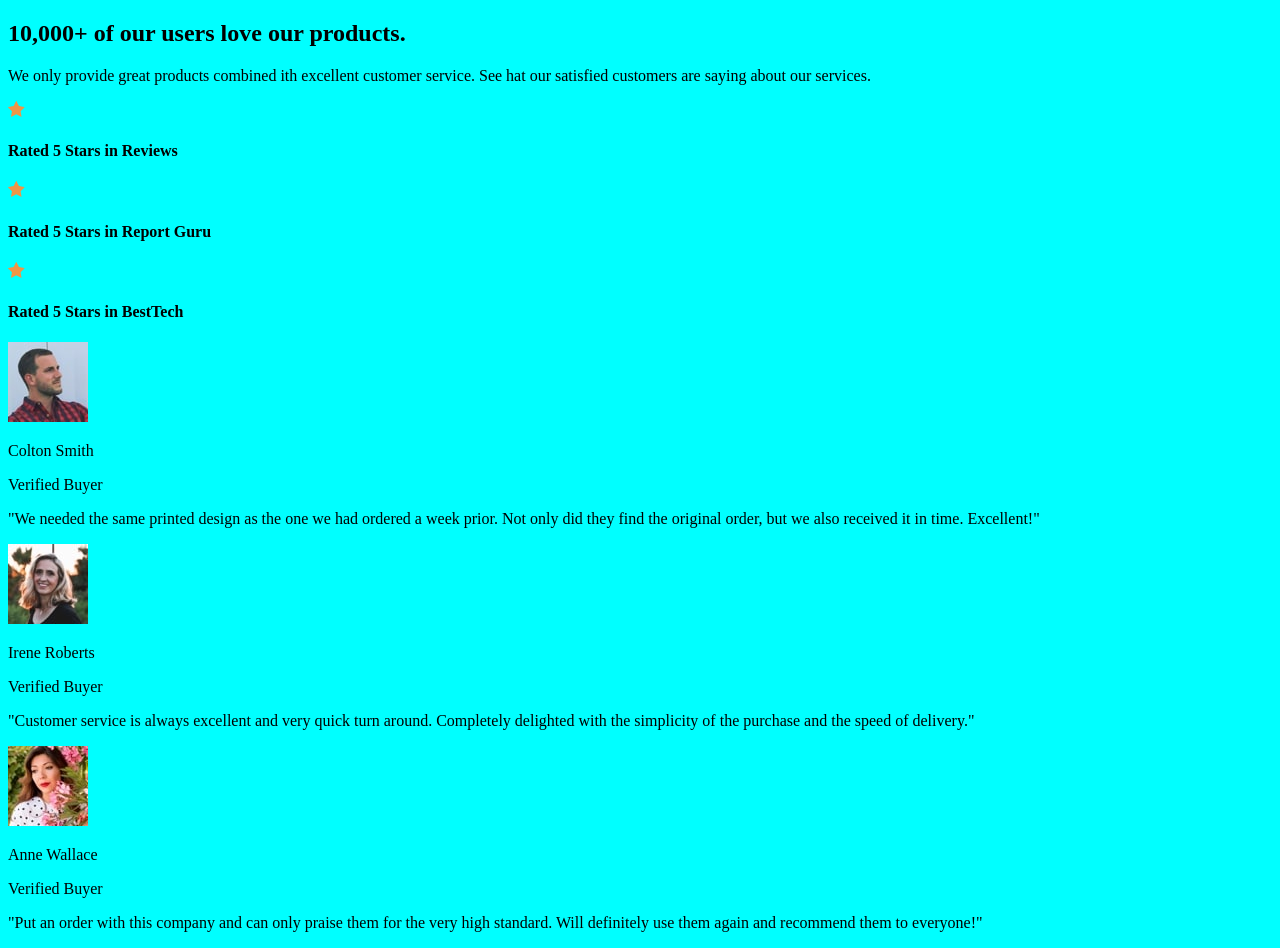
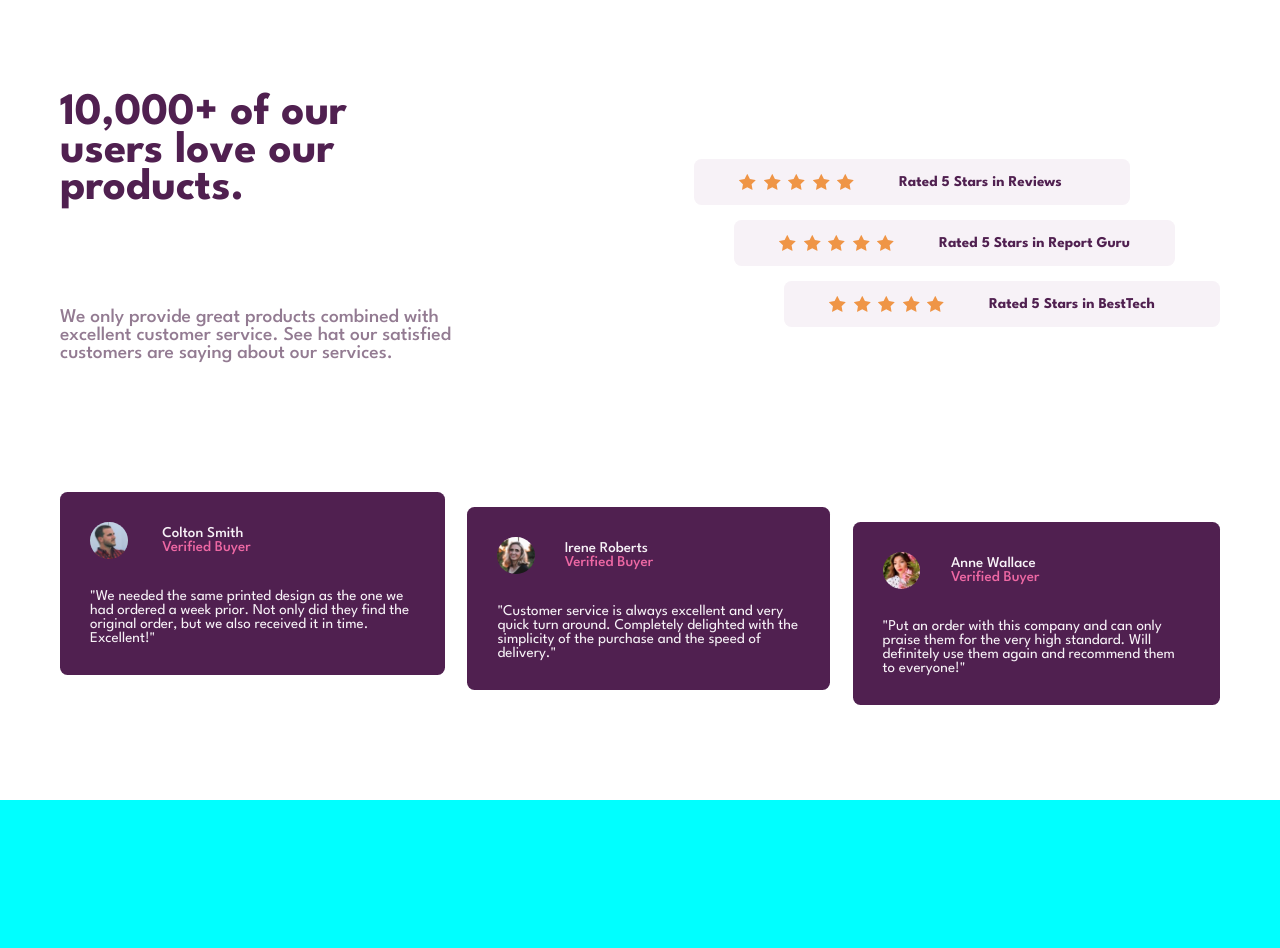
Before and after one commit to stibojeda/social-proof-section, a plain HTML site: page index.html in a window 1280 px wide. After the commit the page ends 800 px from the top, so only its background shows below. Drawn offline with Linux system fonts and the light colour scheme.

Commit message:
I finished the project. The work was created to be responsive and similar to the original design. Commit 2.

```diff
--- a/index.html
+++ b/index.html
@@ -7,28 +7,55 @@
   <title>Social proof</title>
   <link rel="icon" type="images/png" href="images/favicon-32x32.png">
   <link rel="stylesheet" type="text/css" href="styles.css">
+  <link rel="preconnect" href="https://fonts.googleapis.com">
+  <link rel="preconnect" href="https://fonts.gstatic.com" crossorigin>
+  <link href="https://fonts.googleapis.com/css2?family=League+Spartan:wght@400;500;700&display=swap" rel="stylesheet">
 </head>
 <body>
   <main>
     <section class="socialbox">
       <h2 class=socialbox__title>10,000+ of our users love our products.</h2>
       <p class="socialbox__paragraph">
-        We only provide great products combined ith excellent customer service. See hat our satisfied customers are saying about our services.
+        We only provide great products combined with excellent customer service. See hat our satisfied customers are saying about our services.
       </p>
+
+      <!-- First container: container of the rated by stars. -->
+      <div class="socialbox_container_rates">
+        <div class="socialbox_rated_1 socialbox__rated">
           <div class="socialbox__stars">
             <img src="images/icon-star.svg" alt="Star icon.">
+            <img src="images/icon-star.svg" alt="Star icon.">
+            <img src="images/icon-star.svg" alt="Star icon.">
+            <img src="images/icon-star.svg" alt="Star icon.">
+            <img src="images/icon-star.svg" alt="Star icon.">
+          </div>
           <h4>Rated 5 Stars in Reviews</h4>
         </div>
+        <div class="socialbox_rated_2  socialbox__rated">
           <div class="socialbox__stars">
             <img src="images/icon-star.svg" alt="Star icon.">
+            <img src="images/icon-star.svg" alt="Star icon.">
+            <img src="images/icon-star.svg" alt="Star icon.">
+            <img src="images/icon-star.svg" alt="Star icon.">
+            <img src="images/icon-star.svg" alt="Star icon.">
+          </div>
           <h4>Rated 5 Stars in Report Guru</h4>
         </div>
+        <div class="socialbox_rated_3  socialbox__rated">
           <div class="socialbox__stars">
             <img src="images/icon-star.svg" alt="Star icon.">
+            <img src="images/icon-star.svg" alt="Star icon.">
+            <img src="images/icon-star.svg" alt="Star icon.">
+            <img src="images/icon-star.svg" alt="Star icon.">
+            <img src="images/icon-star.svg" alt="Star icon.">
+          </div>
           <h4>Rated 5 Stars in BestTech</h4>
         </div>
+      </div>
 
-      <div class="socialbox__reviews">
+      <!-- Second container: container of the customer's reviews. -->
+      <div class="socialbox_container_reviews">
+        <div class="socialbox_review_1 socialbox__reviews">
           <img src="images/image-colton.jpg" alt="Customer photography.">
           <p class="socialbox__person">
             Colton Smith
@@ -36,11 +63,11 @@
           <p class="socialbox__verified">
             Verified Buyer
           </p>
-        <p>
+          <p class="socialbox__comment">
             "We needed the same printed design as the one we had ordered a week prior. Not only did they find the original order, but we also received it in time. Excellent!"
           </p>
         </div>
-      <div class="socialbox__reviews">
+        <div class="socialbox_review_2 socialbox__reviews">
           <img src="images/image-irene.jpg" alt="Customer photography.">
           <p class="socialbox__person">
             Irene Roberts
@@ -48,11 +75,11 @@
           <p class="socialbox__verified">
             Verified Buyer
           </p>
-        <p>
+          <p class="socialbox__comment">
             "Customer service is always excellent and very quick turn around. Completely delighted with the simplicity of the purchase and the speed of delivery."
           </p>
         </div>
-      <div class="socialbox__reviews">
+        <div class="socialbox_review_3 socialbox__reviews">
           <img src="images/image-anne.jpg" alt="Customer photography.">
           <p class="socialbox__person">
             Anne Wallace
@@ -60,9 +87,10 @@
           <p class="socialbox__verified">
             Verified Buyer
           </p>
-        <p>
+          <p class="socialbox__comment">
             "Put an order with this company and can only praise them for the very high standard. Will definitely use them again and recommend them to everyone!"
           </p>
+        </div>
       </div>
     </section>
   </main>
--- a/styles.css
+++ b/styles.css
@@ -1,3 +1,205 @@
+* {
+  margin: 0;
+  padding: 0;
+  box-sizing: border-box;
+  font-family: 'League Spartan', sans-serif;
+  font-size: 15px;
+}
+
 body {
   background-color: aqua;
 }
+
+main {
+  height: 100vh;
+}
+
+.socialbox {
+  display: flex;
+  flex-direction: column;
+  row-gap: 1rem;
+  align-items: center;
+  padding: 5rem 2rem;
+  background-color: hsl(0, 0%, 100%);
+}
+
+.socialbox__title {
+  margin-bottom: 1rem;
+  font-size: 3rem;
+  font-weight: 700;
+  line-height: 2.5rem;
+  text-align: center;
+  color: hsl(300, 43%, 22%);
+}
+
+.socialbox__paragraph {
+  font-size: 1.3rem;
+  font-weight: 500;
+  text-align: center;
+  color: hsl(303, 10%, 53%);
+}
+
+/* RATED BY STARS SECTION */
+
+.socialbox_container_rates {
+  display: flex;
+  flex-direction: column;
+  row-gap: 1rem;
+  margin: 1rem 0;
+  width: 100%;
+}
+
+.socialbox__rated {
+  padding: 1rem 3rem;
+  text-align: center;
+  border-radius: 0.5rem;
+  background-color: hsl(300, 24%, 96%);
+}
+
+.socialbox__stars {
+  margin-bottom: 1rem;
+  display: flex;
+  flex-direction: row;
+  column-gap: 0.5rem;
+  justify-content: center;
+}
+
+.socialbox__rated h4 {
+  font-size: 1rem;
+  font-weight: 700;
+  color:hsl(300, 43%, 22%);
+}
+
+/* ---------------------------- */
+
+/* CUSTOMERS REVIEWS SECTION */
+
+.socialbox_container_reviews {
+  display: flex;
+  flex-direction: column;
+  row-gap: 1rem;
+  margin: 1rem 0;
+}
+
+.socialbox__reviews {
+  display: grid;
+  grid-template-columns: 1fr 3.5fr;
+  grid-template-rows: auto auto auto;
+  padding: 2rem;
+  text-align: left;
+  border-radius: 0.5rem;
+  color: hsl(300, 24%, 96%);
+  background-color:hsl(300, 43%, 22%);
+}
+
+.socialbox__reviews img {
+  grid-area: 1 / 1 / 3 / 2;
+  width: 2.5rem;
+  border-radius: 50%;
+}
+
+.socialbox__person {
+  grid-area: 1 / 2 / 2 / 3;
+  margin: auto auto 0 0;
+  font-weight: 500;
+  color: hsl(300, 24%, 96%);
+}
+
+.socialbox__verified {
+  grid-area: 2 / 2 / 3 / 2;
+  margin: 0 auto auto 0;
+  font-weight: 500;
+  color: hsl(333, 80%, 67%);
+}
+
+.socialbox__comment{
+  grid-area: 3 / 1 / 4 / 3;
+  margin-top: 2rem;
+}
+
+/* -------------------------- */
+
+/* MEDIA QUERY */
+@media (min-width: 900px) {
+  .socialbox {
+    display: grid;
+    grid-template-columns: 50% 50%;
+    grid-template-rows: auto auto auto;
+    row-gap: 0;
+    height: 100vh;
+    width: 100vw;
+    padding: 4rem;
+  }
+
+  .socialbox__title {
+    grid-area: 1 / 1 / 2 / 2 ;
+    padding-right: 16rem;
+    text-align: left;
+    margin: auto;
+  }
+
+  .socialbox__paragraph {
+    grid-area: 2 / 1 / 3 / 2 ;
+    margin: 2rem 0;
+    padding-right: 10rem;
+    text-align: left;
+  }
+
+  .socialbox_container_rates {
+    grid-area: 1 / 2 / 3 / 3 ;
+    width: auto;
+  }
+
+  .socialbox__rated {
+    display: flex;
+    align-items: center;
+    justify-content: left;
+    padding: 1rem 3rem;
+    width: auto;
+    min-width: 436px;
+    column-gap: 3rem;
+  }
+
+  .socialbox_rated_1 {
+    margin-left: auto;
+    margin-right: 6rem;
+  }
+
+  .socialbox_rated_2 {
+    margin-left: auto;
+    margin-right: 3rem;
+  }
+
+  .socialbox_rated_3 {
+    margin-left: auto;
+    margin-right: 0;
+  }
+
+  .socialbox__stars {
+    margin: 0;
+  }
+
+  .socialbox_container_reviews {
+    grid-area: 3 / 1 / 4 / 3 ;
+    flex-direction: row;
+    column-gap: 1.5rem;
+    padding: 0;
+    margin: 0;
+    margin-top: 2rem;
+  }
+
+  .socialbox_review_1 {
+    margin-top: 0;
+    margin-bottom: auto;
+  }
+
+  .socialbox_review_2 {
+    margin-top: 1rem;
+    margin-bottom: auto;
+  }
+
+  .socialbox_review_3 {
+    margin-top: 2rem;
+    margin-bottom: auto;
+  }
+}
```
Lines whose indentation alone changed are shown as unchanged.
